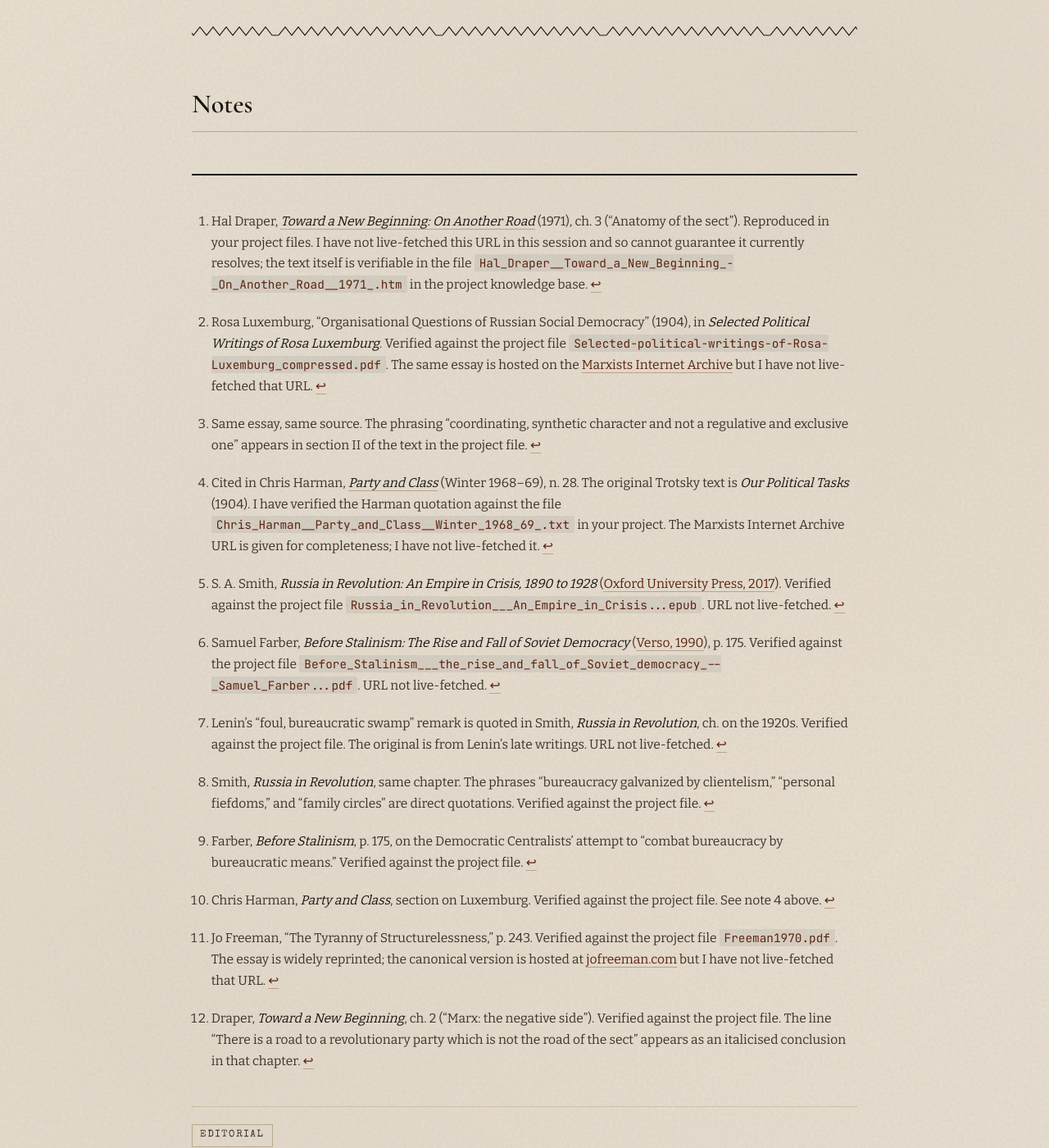
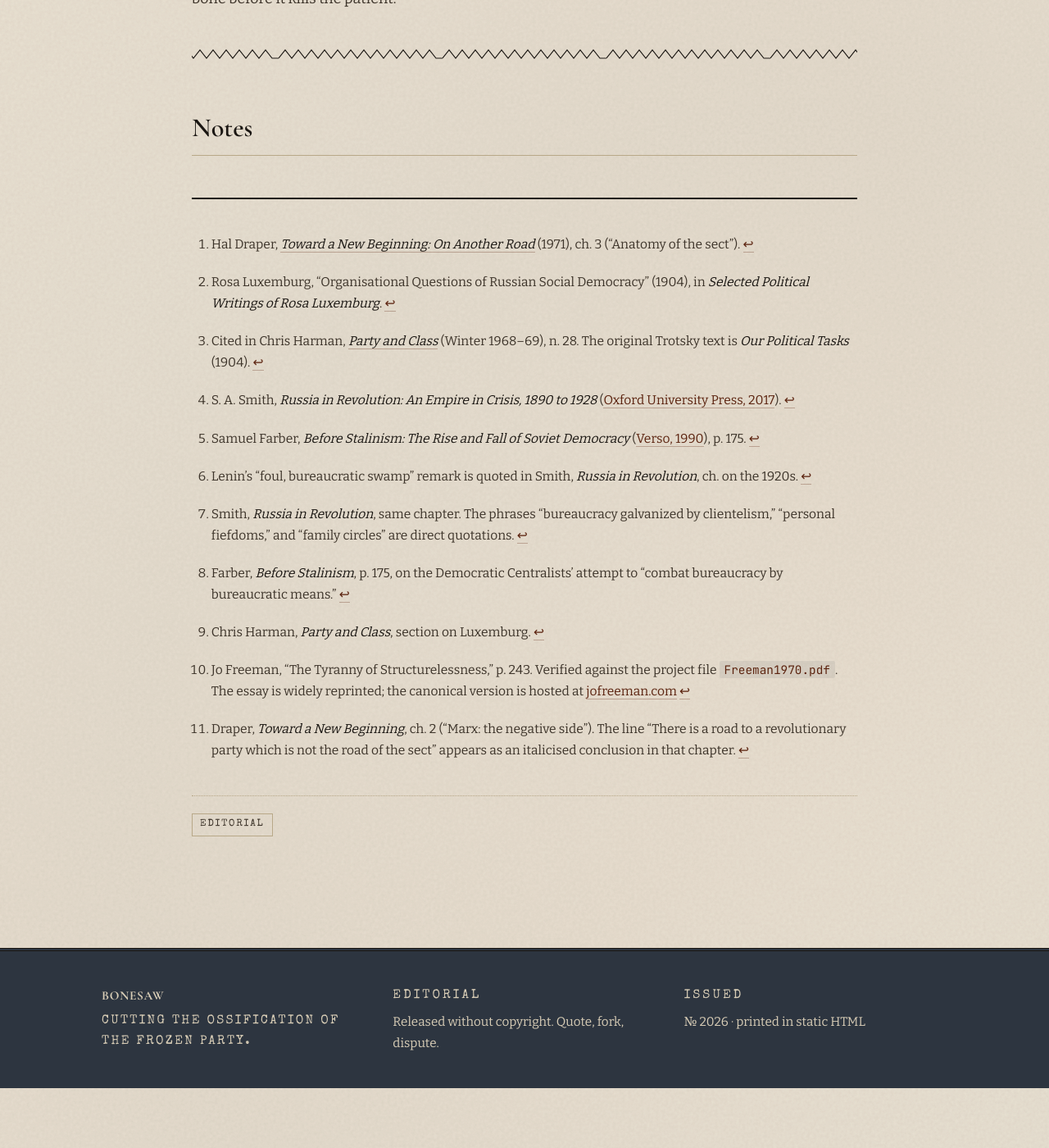
Before and after one commit to Bonesaw-communism/bonesaw-communism.github.io, a Jekyll site: the page built from _posts/2026-05-08-on-bonesaw-communism.md, in a window 1280 px wide and 1400 px high, scrolled down 3422 px. Shown: the whole window at 82% size. Built offline with Jekyll 4.4.1, drawn with Linux system fonts in a browser that asks for light colours; after the commit the page ends 4749 px from its top, so only the background shows below that; some of the changed text lies outside the part shown.

Commit message:
added new post

```diff
--- a/_posts/2026-05-08-on-bonesaw-communism.md
+++ b/_posts/2026-05-08-on-bonesaw-communism.md
@@ -141,26 +141,26 @@ discipline of cutting away dead bone before it kills the patient.
 
 ## Notes
 
-[^draper-anatomy]: Hal Draper, [*Toward a New Beginning: On Another Road*](https://www.marxists.org/archive/draper/1971/alt/alt.htm) (1971), ch. 3 ("Anatomy of the sect"). Reproduced in your project files. I have not live-fetched this URL in this session and so cannot guarantee it currently resolves; the text itself is verifiable in the file `Hal_Draper__Toward_a_New_Beginning_-_On_Another_Road__1971_.htm` in the project knowledge base.
+[^draper-anatomy]: Hal Draper, [*Toward a New Beginning: On Another Road*](https://www.marxists.org/archive/draper/1971/alt/alt.htm) (1971), ch. 3 ("Anatomy of the sect").
 
-[^luxemburg]: Rosa Luxemburg, "Organisational Questions of Russian Social Democracy" (1904), in *Selected Political Writings of Rosa Luxemburg*. Verified against the project file `Selected-political-writings-of-Rosa-Luxemburg_compressed.pdf`. The same essay is hosted on the [Marxists Internet Archive](https://www.marxists.org/archive/luxemburg/1904/questions-rsd/) but I have not live-fetched that URL.
+[^luxemburg]: Rosa Luxemburg, "Organisational Questions of Russian Social Democracy" (1904), in *Selected Political Writings of Rosa Luxemburg*.
 
-[^luxemburg-spirit]: Same essay, same source. The phrasing "coordinating, synthetic character and not a regulative and exclusive one" appears in section II of the text in the project file.
+[^luxemburg]: Rosa Luxemburg, "Organisational Questions of Russian Social Democracy" (1904), in *Selected Political Writings of Rosa Luxemburg*.
 
-[^trotsky-1904]: Cited in Chris Harman, [*Party and Class*](https://www.marxists.org/archive/harman/1968/xx/partyclass.htm) (Winter 1968–69), n. 28. The original Trotsky text is *Our Political Tasks* (1904). I have verified the Harman quotation against the file `Chris_Harman__Party_and_Class__Winter_1968_69_.txt` in your project. The Marxists Internet Archive URL is given for completeness; I have not live-fetched it.
+[^trotsky-1904]: Cited in Chris Harman, [*Party and Class*](https://www.marxists.org/archive/harman/1968/xx/partyclass.htm) (Winter 1968–69), n. 28. The original Trotsky text is *Our Political Tasks* (1904).
 
-[^smith-civil-war]: S. A. Smith, *Russia in Revolution: An Empire in Crisis, 1890 to 1928* ([Oxford University Press, 2017](https://global.oup.com/academic/product/russia-in-revolution-9780198734826)). Verified against the project file `Russia_in_Revolution___An_Empire_in_Crisis...epub`. URL not live-fetched.
+[^smith-civil-war]: S. A. Smith, *Russia in Revolution: An Empire in Crisis, 1890 to 1928* ([Oxford University Press, 2017](https://global.oup.com/academic/product/russia-in-revolution-9780198734826)).
 
-[^farber-dc]: Samuel Farber, *Before Stalinism: The Rise and Fall of Soviet Democracy* ([Verso, 1990](https://www.versobooks.com/products/3-before-stalinism)), p. 175. Verified against the project file `Before_Stalinism___the_rise_and_fall_of_Soviet_democracy_--_Samuel_Farber...pdf`. URL not live-fetched.
+[^farber-dc]: Samuel Farber, *Before Stalinism: The Rise and Fall of Soviet Democracy* ([Verso, 1990](https://www.versobooks.com/products/3-before-stalinism)), p. 175.
 
-[^smith-swamp]: Lenin's "foul, bureaucratic swamp" remark is quoted in Smith, *Russia in Revolution*, ch. on the 1920s. Verified against the project file. The original is from Lenin's late writings. URL not live-fetched.
+[^smith-swamp]: Lenin's "foul, bureaucratic swamp" remark is quoted in Smith, *Russia in Revolution*, ch. on the 1920s.
 
-[^smith-clientelism]: Smith, *Russia in Revolution*, same chapter. The phrases "bureaucracy galvanized by clientelism," "personal fiefdoms," and "family circles" are direct quotations. Verified against the project file.
+[^smith-clientelism]: Smith, *Russia in Revolution*, same chapter. The phrases "bureaucracy galvanized by clientelism," "personal fiefdoms," and "family circles" are direct quotations.
 
-[^farber-dc-cure]: Farber, *Before Stalinism*, p. 175, on the Democratic Centralists' attempt to "combat bureaucracy by bureaucratic means." Verified against the project file.
+[^farber-dc-cure]: Farber, *Before Stalinism*, p. 175, on the Democratic Centralists' attempt to "combat bureaucracy by bureaucratic means."
 
-[^harman]: Chris Harman, *Party and Class*, section on Luxemburg. Verified against the project file. See note 4 above.
+[^harman]: Chris Harman, *Party and Class*, section on Luxemburg.
 
-[^freeman]: Jo Freeman, "The Tyranny of Structurelessness," p. 243. Verified against the project file `Freeman1970.pdf`. The essay is widely reprinted; the canonical version is hosted at [jofreeman.com](https://www.jofreeman.com/joreen/tyranny.htm) but I have not live-fetched that URL.
+[^freeman]: Jo Freeman, "The Tyranny of Structurelessness," p. 243. Verified against the project file `Freeman1970.pdf`. The essay is widely reprinted; the canonical version is hosted at [jofreeman.com](https://www.jofreeman.com/joreen/tyranny.htm)
 
-[^draper-road]: Draper, *Toward a New Beginning*, ch. 2 ("Marx: the negative side"). Verified against the project file. The line "There is a road to a revolutionary party which is not the road of the sect" appears as an italicised conclusion in that chapter.
+[^draper-road]: Draper, *Toward a New Beginning*, ch. 2 ("Marx: the negative side"). The line "There is a road to a revolutionary party which is not the road of the sect" appears as an italicised conclusion in that chapter.
```
